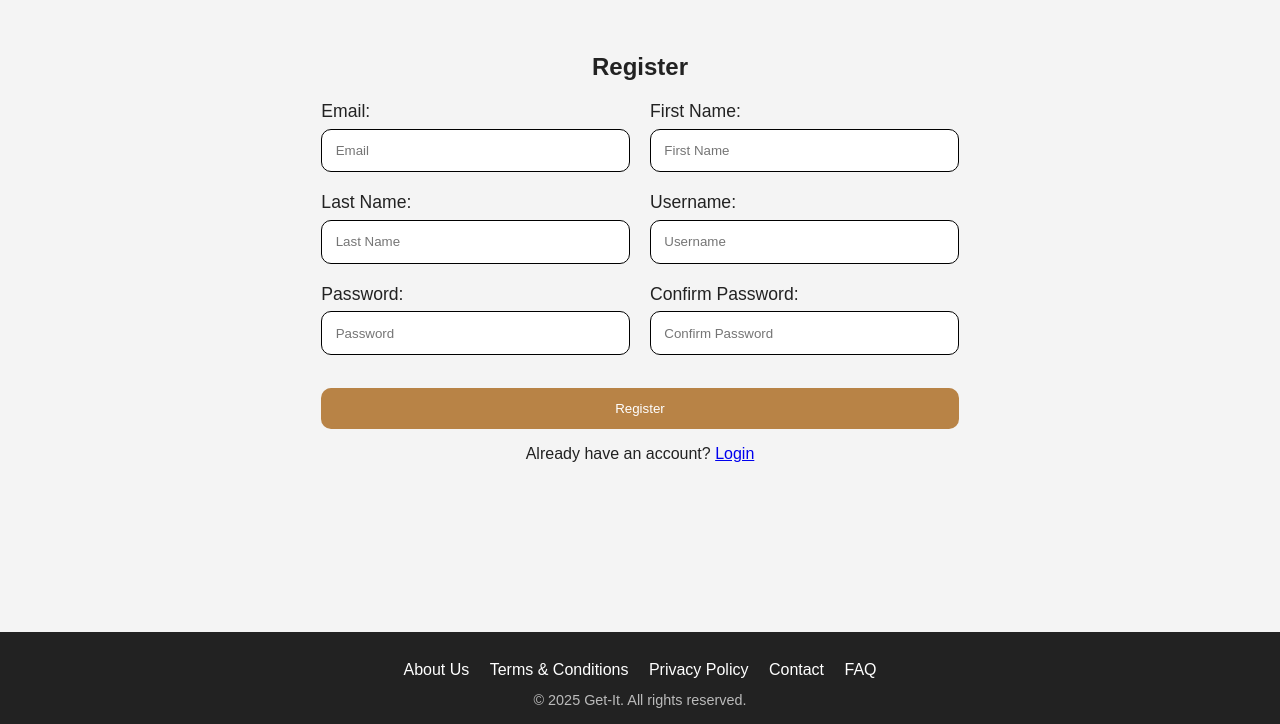
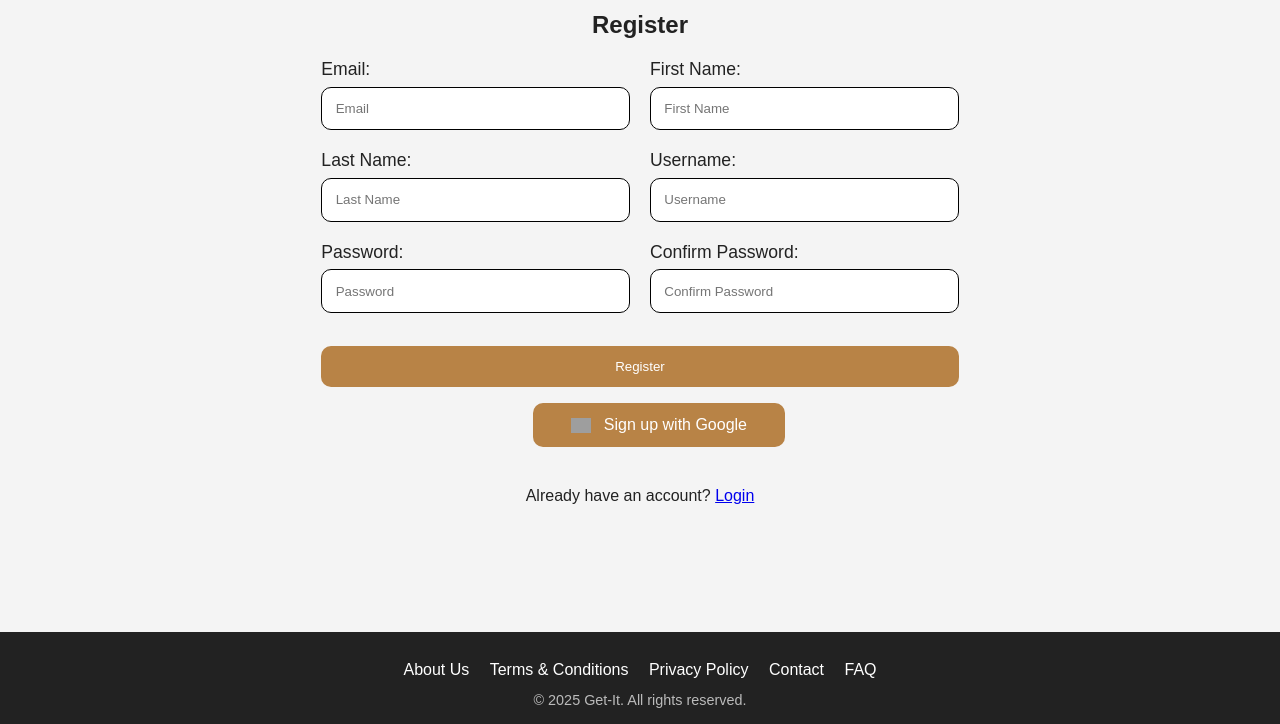
Before and after one commit to Faculty-of-Computing/Get-It, a Flask app: page /auth/signup in a window 1280 px wide. Shown: the part 120-844 px from the top of the page. Run offline with Flask 3, Linux system fonts and the light colour scheme; some web fonts are replaced; grey boxes are pictures that could not be loaded.

Commit message:
Added signin with google

```diff
--- a/blueprints/auth.py
+++ b/blueprints/auth.py
@@ -14,6 +14,8 @@ from forms.loginform import LoginForm
 from flask_login import login_user,logout_user,login_required
 from flask import request, redirect, url_for, render_template, flash, abort
 from services.auth import url_has_allowed_host_and_scheme
+from flask_dance.contrib.google import google
+from core.database import db
 
 blueprint = Blueprint('auth', __name__, url_prefix='/auth')
 
@@ -63,3 +65,29 @@ def logout():
     logout_user()
     flash("You have been logged out.", "info")
     return redirect(url_for('auth.login'))
+
+@blueprint.route('/google/callback')
+def google_callback():
+    if not google.authorized:
+        return redirect(url_for('google.login'))
+    resp = google.get('/oauth2/v2/userinfo')
+    if not resp.ok:
+        flash('Failed to fetch user info from Google.', 'error')
+        return redirect(url_for('auth.login'))
+    info = resp.json()
+    email = info['email']
+    user = User.query.filter_by(email=email).first()
+    if not user:
+        user = User(
+            username=info.get('name', email), # type: ignore
+            email=email, # type: ignore
+            first_name=info.get('given_name', ''), # type: ignore
+            last_name=info.get('family_name', ''), # type: ignore
+            profile_image=info.get('picture', None), # type: ignore
+            is_active=True # type: ignore
+        )
+        db.session.add(user)
+        db.session.commit()
+    login_user(user)
+    flash('Logged in with Google!', 'success')
+    return redirect(url_for('account.account'))
--- a/forms/edit_account_form.py
+++ b/forms/edit_account_form.py
@@ -1,6 +1,6 @@
 from flask_wtf import FlaskForm
 # from h11 import Data
-from wtforms import StringField, SubmitField
+from wtforms import StringField, SubmitField, FileField
 from wtforms.validators import DataRequired, Email
 
 class EditAccountForm(FlaskForm):
@@ -8,4 +8,5 @@ class EditAccountForm(FlaskForm):
     email = StringField("Email", validators=[DataRequired(), Email()])
     first_name = StringField('First Name',validators=[DataRequired()])
     last_name = StringField('Last Name', validators=[DataRequired()])
+    profile_image = FileField('Profile Image')
     submit = SubmitField("Update")
--- a/main.py
+++ b/main.py
@@ -23,6 +23,7 @@ import cloudinary
 from datetime import datetime
 import datetime as dt
 from forms.product_form import ReviewForm
+from flask_dance.contrib.google import make_google_blueprint, google
 
 
 
@@ -50,6 +51,18 @@ cloudinary.config(
     api_secret=CLOUDINARY_API_SECRET,
     secure=True
 )
+
+
+# Set up Google OAuth
+GOOGLE_CLIENT_ID = os.environ.get('GOOGLE_CLIENT_ID')
+GOOGLE_CLIENT_SECRET = os.environ.get('GOOGLE_CLIENT_SECRET')
+google_bp = make_google_blueprint(
+    client_id=GOOGLE_CLIENT_ID,
+    client_secret=GOOGLE_CLIENT_SECRET,
+    scope=["profile", "email"],
+    redirect_url="/google_login/callback"
+)
+app.register_blueprint(google_bp, url_prefix="/google_login")
 
 
 #NOTE - blueprints are registered here
--- a/models/users.py
+++ b/models/users.py
@@ -20,6 +20,7 @@ class User(db.Model, UserMixin):
     is_admin: Mapped[bool] = mapped_column(Boolean, default=False, nullable=False)
     deleted: Mapped[bool] = mapped_column(Boolean, default=False, nullable=False)
     password: Mapped[str] = mapped_column(String(255), nullable=False)
+    profile_image: Mapped[str] = mapped_column(String(255), nullable=True)
     cart: Mapped['Cart'] = relationship("Cart", back_populates="user", uselist=False,lazy='selectin') # type: ignore
 
     cart_items:Mapped[list['CartItem']] = relationship("CartItem", back_populates="user", cascade="all, delete-orphan",lazy='selectin') # type: ignore
--- a/templates/account/account.html
+++ b/templates/account/account.html
@@ -9,6 +9,10 @@
     <div class="account-section">
         <h2>Account Details</h2>
         <div class="account-details">
+            <div class="profile-image">
+                <img src="{{ current_user.profile_image or url_for('static', filename='h.jpg') }}" alt="Profile Image"
+                    style="width:120px;height:120px;border-radius:50%;object-fit:cover;">
+            </div>
             <p><strong>Username:</strong> {{ current_user.username }}</p>
             <p><strong>Email:</strong> {{ current_user.email }}</p>
             <p><strong>First Name</strong> {{ current_user.first_name }}</p>
--- a/templates/account/register.html
+++ b/templates/account/register.html
@@ -17,12 +17,14 @@
 
     <div>
       <label for="first_name">First Name:</label> <br>
-    <input type="text" id="first_name" name="first_name" required placeholder="First Name" title="Enter your first name"><br>
+      <input type="text" id="first_name" name="first_name" required placeholder="First Name"
+        title="Enter your first name"><br>
     </div>
 
     <div>
       <label for="last_name">Last Name:</label> <br>
-    <input type="text" id="last_name" name="last_name" required placeholder="Last Name" title="Enter your last name"><br>
+      <input type="text" id="last_name" name="last_name" required placeholder="Last Name"
+        title="Enter your last name"><br>
     </div>
 
     <div>
@@ -32,7 +34,8 @@
 
     <div>
       <label for="password">Password:</label> <br>
-    <input type="password" id="password" name="password" required placeholder="Password" title="Enter your password"><br>
+      <input type="password" id="password" name="password" required placeholder="Password"
+        title="Enter your password"><br>
     </div>
     <div>
       <label for="password">Confirm Password:</label> <br>
@@ -42,5 +45,11 @@
   </div>
   <button type="submit" class="btn btn-primary">Register</button>
 </form>
+<div class="form-group">
+  <a href="{{ url_for('google.login') }}" class="btn btn-google">
+    <img src="https://developers.google.com/identity/images/g-logo.png" alt="Google"
+      style="width:20px;vertical-align:middle;margin-right:8px;"> Sign up with Google
+  </a>
+</div>
 <p>Already have an account? <a href="{{ url_for('auth.login') }}">Login</a></p>
 {% endblock %}
```
Also changed, not shown: blueprints/account.py (+13 -2 lines), templates/account/edit_account.html (+18 -5 lines), templates/account/login.html (+9 -2 lines). Lines whose indentation alone changed are shown as unchanged.
